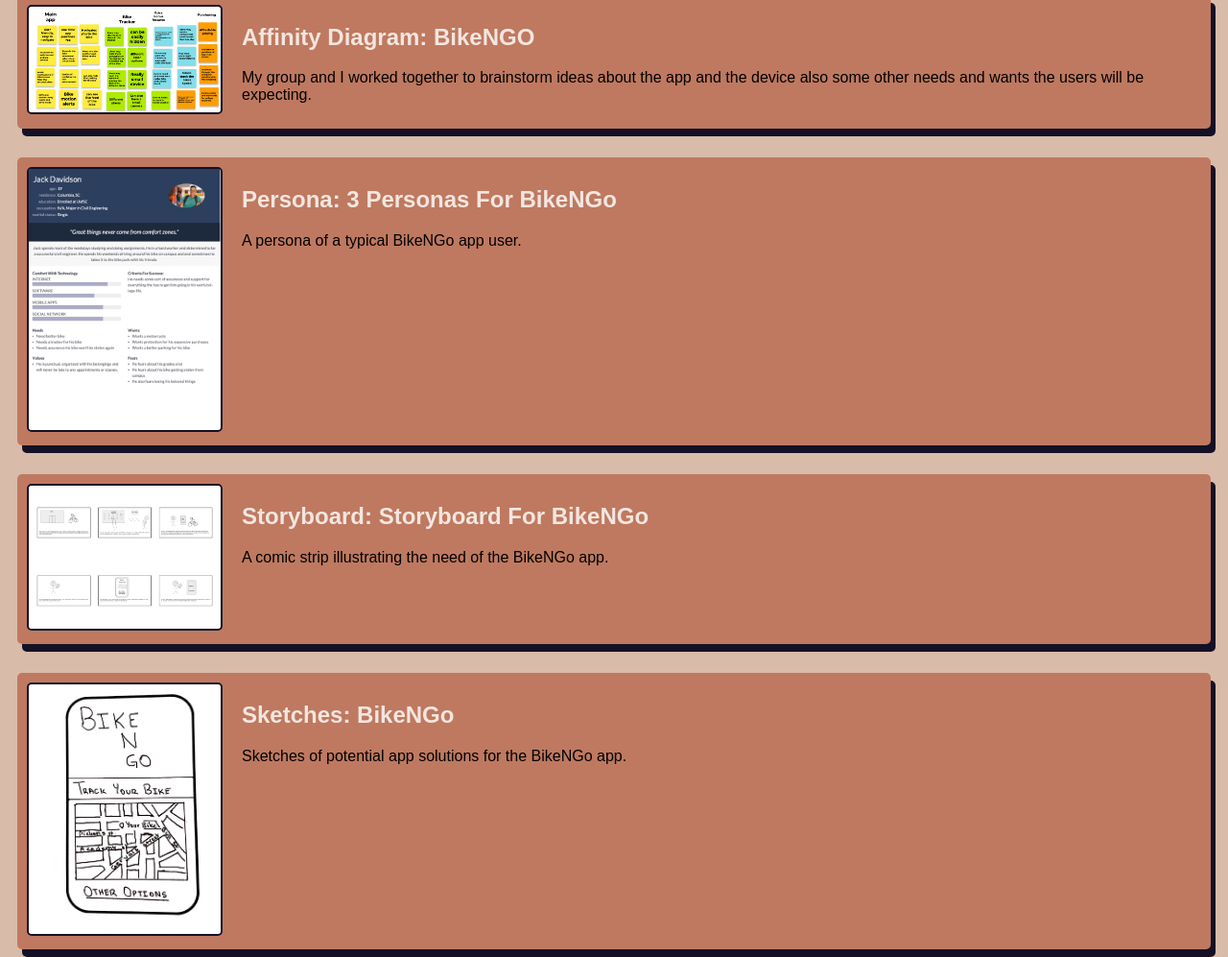
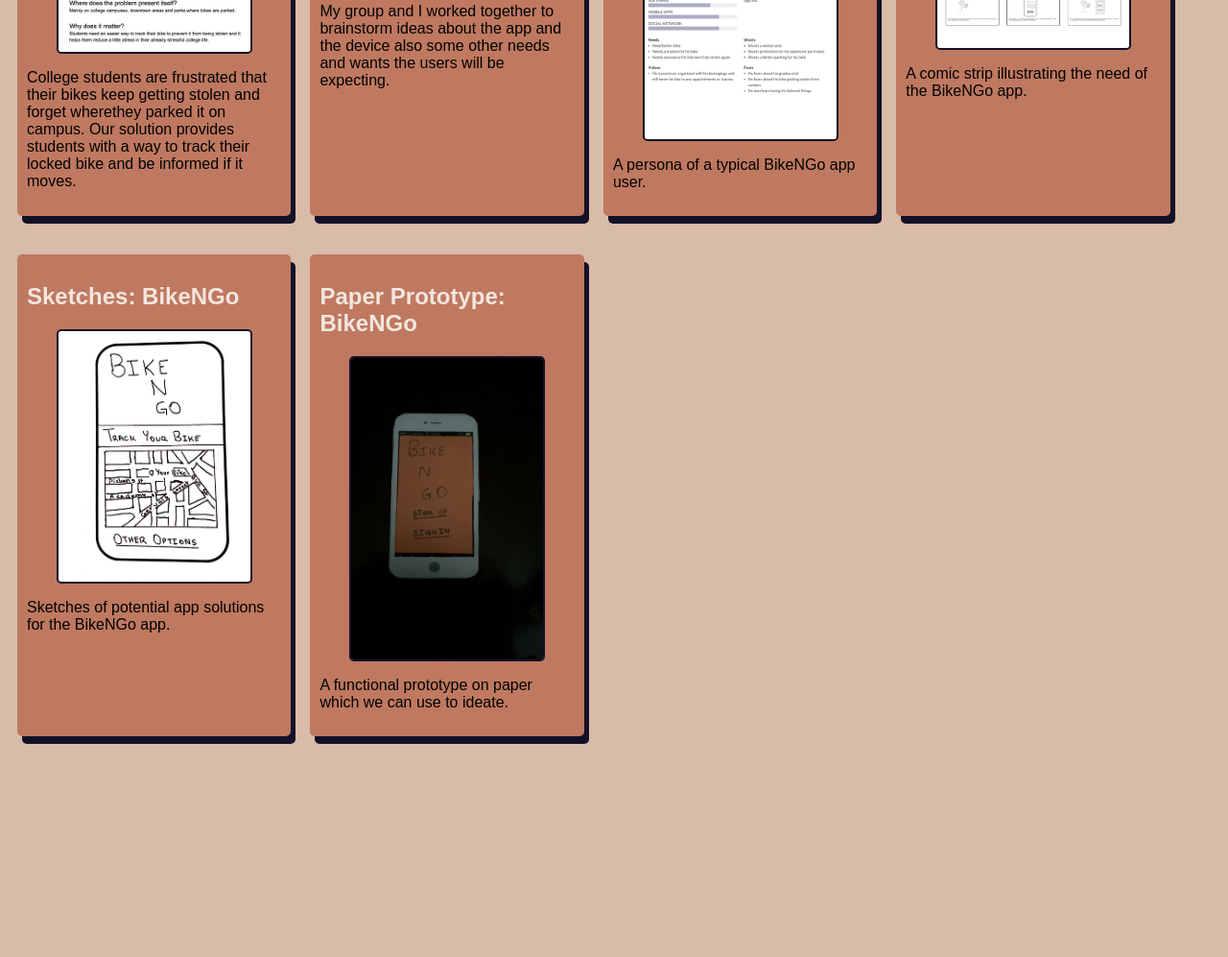
Before and after one commit to ayushpatel10/ayushpatel10.github.io, a plain HTML site: page index.html in a window 1280 px wide. Shown: the part 324-1321 px from the top of the page at 96% size. After the commit the page ends 1129 px from the top, so only its background shows below. Drawn offline with Linux system fonts and the light colour scheme.

Commit message:
Add files via upload

```diff
--- a/index.html
+++ b/index.html
@@ -6,12 +6,12 @@
     </head>
     <body>
         <h1>Ayush Patel's CSCE 190 Site</h1>
-
+        <div class="assignments">
                <!-- Problem Statement Assignment-->
                <section class="assignment">
+               <a href= "Files/Problem Statement- CSCE190.pdf"><h2>Problem Statement: BikeNGO</h2></a>
                 <a href= "Files/Problem Statement- CSCE190.pdf"><img src="images/problem-statement.png"></a>
                <section class="ass-details">
-            <a href= "Files/Problem Statement- CSCE190.pdf"><h2>Problem Statement: BikeNGO</h2></a>
                 <p>
                 College students are frustrated that their bikes keep getting stolen and forget wherethey parked it on campus. Our solution provides students with a way to track their locked bike and be informed if it moves.
                 </p>
@@ -20,9 +20,9 @@
 
                 <!-- Affinity Diagram Assignment-->
                <section class="assignment">
+               <a href= "Files/AffinityDiagram.pdf"><h2>Affinity Diagram: BikeNGO</h2></a>
                 <a href= "Files/AffinityDiagram.pdf"><img src="images/affinitydiagram.png"></a>
                <section class="ass-details">
-         <a href= "Files/AffinityDiagram.pdf"><h2>Affinity Diagram: BikeNGO</h2></a>
                 <p>
                 My group and I worked together to brainstorm ideas about the app and the device also some other needs and wants the users will be expecting.
                 </p>
@@ -31,9 +31,9 @@
 
                <!-- Persona Assignment-->
                <section class="assignment">
+                <a href= "Files/Persona.pdf"><h2>Persona: 3 Personas For BikeNGo</h2></a>
                <a href= "Files/Persona.pdf"><img src="images/persona.png"></a>
                 <section class="ass-details">
-      <a href= "Files/Persona.pdf"><h2>Persona: 3 Personas For BikeNGo</h2></a>
                 <p>
                 A persona of a typical BikeNGo app user.
                 </p>
@@ -42,9 +42,9 @@
 
                <!-- Storyboard Assignment-->
                <section class="assignment">
+               <a href= "Files/Storyboard.pdf"><h2>Storyboard: Storyboard For BikeNGo</h2></a>
                 <a href= "Files/Storyboard.pdf"><img src="images/Storyboard.png"></a>
                <section class="ass-details">
-   <a href= "Files/Storyboard.pdf"><h2>Storyboard: Storyboard For BikeNGo</h2></a>
                <p>
                A comic strip illustrating the need of the BikeNGo app.
                </p>
@@ -53,14 +53,27 @@
 
                <!-- Sketching Assignment-->
                 <section class="assignment">
+                <a href= "Files/Sketches.pdf"><h2>Sketches: BikeNGo</h2></a>
                <a href= "Files/Sketches.pdf"><img src="images/Sketches.png"></a>
                 <section class="ass-details">
-  <a href= "Files/Sketches.pdf"><h2>Sketches: BikeNGo</h2></a>
                 <p>
                 Sketches of potential app solutions for the BikeNGo app.
                </p>
                 </section>
                </section>
 
+                <!-- Paper Prototype Assignment-->
+               <section class="assignment">
+               <a href= "https://youtu.be/0XWALchjMVs"><h2>Paper Prototype: BikeNGo</h2></a>
+                <a href= "https://youtu.be/0XWALchjMVs"><img src="images/paper-prototype.png"></a>
+               <section class="ass-details">
+                <p>
+                A functional prototype on paper which we can use to ideate.
+               </p>
+                </section>
+               </section>
+
+      </div>
+
   </body>
  </html>
--- a/styles.css
+++ b/styles.css
@@ -4,9 +4,14 @@ body {
 
 }
 
+.assignments {
+    display: flex;
+    flex-wrap:wrap;
+
+}
+
 .assignment {
-
-    display: flex;
+    width: 21%;
     padding: 10px;
     margin: 10px;
     margin-bottom: 30px;
@@ -21,6 +26,8 @@ body {
     border: 2px solid #141126;
     margin-right: 20px;
     border-radius:5px;
+    display:block;
+    margin:auto;
 
 }
 
```
Also changed, not shown: images/paper-prototype.png (added). Lines whose indentation alone changed are shown as unchanged.
